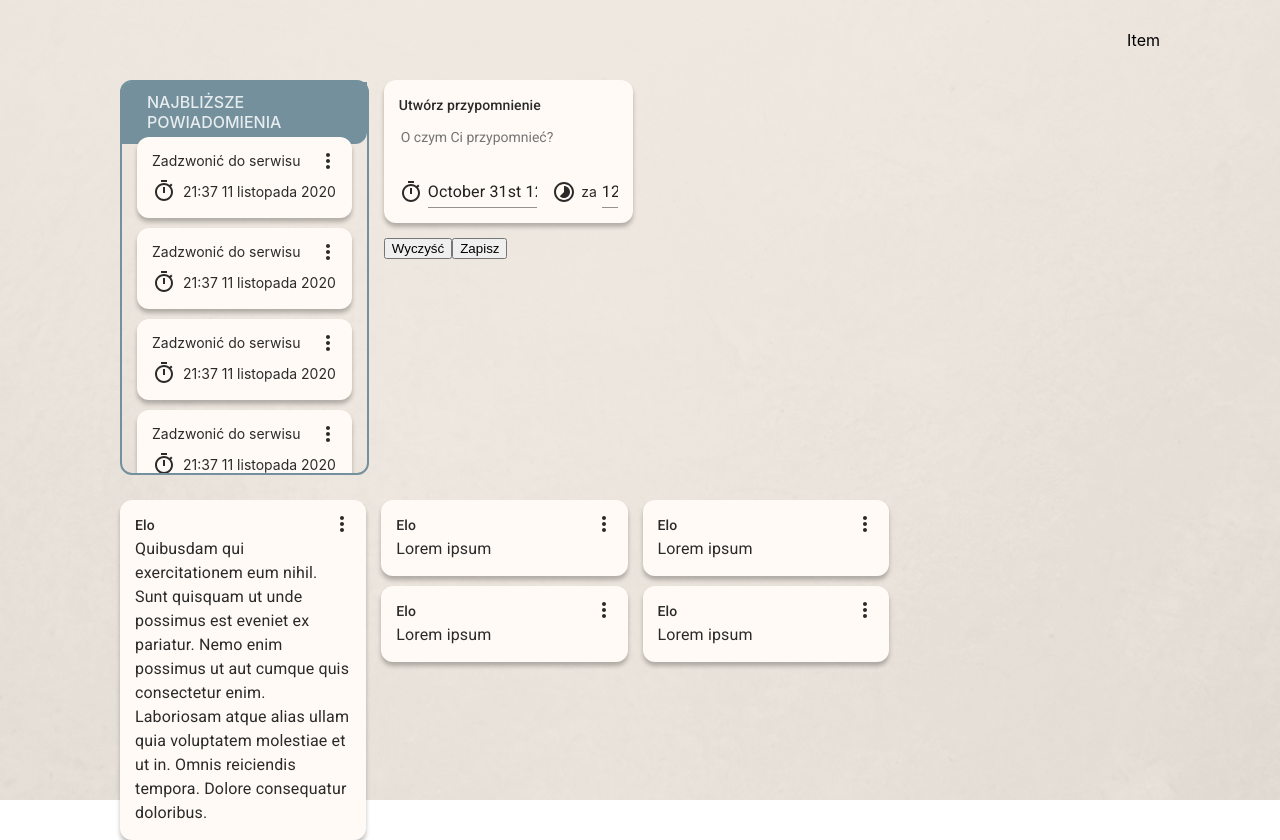
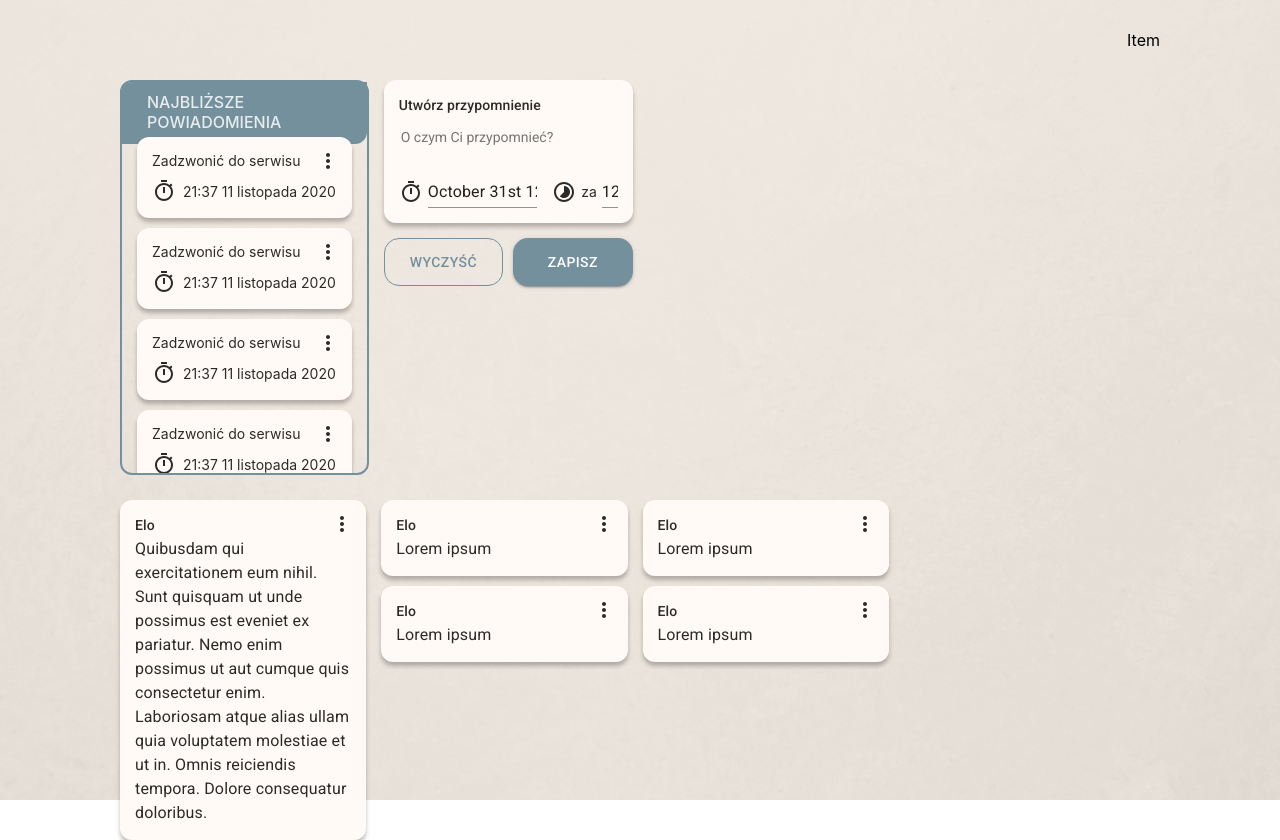
Before and after one commit to KamilPieronczyk/MemoHelp, a React (Create React App) app: page / in a window 1280 px wide. Built offline with nearby package versions, Linux system fonts and the light colour scheme.

Commit message:
btn repaired

```diff
--- a/src/components/Button.js
+++ b/src/components/Button.js
@@ -4,24 +4,16 @@ import {  makeStyles } from '@material-ui/core/styles';
 
 function Btn(props) {
 
-    let s = null;
-
-    if(props.type === 'contained')
-        s = {
-            backgroundColor: `#${props.css.primary}`
-        }
-    else {
-        s = {
-            borderColor: `#${props.css.primary}`,
-        }
+    const s = {
+        borderColor: props.type === 'outlined' ? props.color : 'transparent',
+        backgroundColor: props.type === 'contained' ? props.color : 'transparent',
     }
 
     const useStyles = makeStyles(() => ({
         class: {
-          width: props.css.width,
-          color: `#${props.css.color}`,
           borderRadius: '15px',
-          height: '48px'
+          height: '48px',
+          ...(props.style)
         },
     }));
 
--- a/src/screens/Home/NewNotificationForm/NewNotificationForm.js
+++ b/src/screens/Home/NewNotificationForm/NewNotificationForm.js
@@ -5,6 +5,7 @@ import DateFnsUtils from '@date-io/date-fns';
 import { TimePicker, DateTimePicker, MuiPickersUtilsProvider } from '@material-ui/pickers';
 import Timer from '@material-ui/icons/Timer';
 import Timelapse from '@material-ui/icons/Timelapse';
+import { Button } from '../../../components';
 
 export function NewNotificationForm() {
 	const [ selectedDate, handleDateChange ] = useState(new Date());
@@ -24,24 +25,17 @@ export function NewNotificationForm() {
 					<span style={{ display: 'flex', flexDirection: 'row', alignItems: 'center' }}>
 						<Timer style={{ marginRight: 5 }} />
 						<MuiPickersUtilsProvider utils={DateFnsUtils}>
-							<DateTimePicker
-								value={selectedDate}
-								onChange={handleDateChange}
-								showTodayButton
-								disablePast
-								ampm={false}
-								color="primary"
-							/>
+							<DateTimePicker value={selectedDate} onChange={handleDateChange} showTodayButton disablePast ampm={false} color="primary" />
 						</MuiPickersUtilsProvider>
 					</span>
 					<span style={{ display: 'flex', flexDirection: 'row', alignItems: 'center', width: 100, marginLeft: 15 }}>
 						<Timelapse style={{ marginRight: 5 }} />
-            <span style={{ marginRight: 5 }}>za</span>
+						<span style={{ marginRight: 5 }}>za</span>
 						<MuiPickersUtilsProvider utils={DateFnsUtils}>
 							<TimePicker
 								ampm={false}
 								openTo="minutes"
-								views={[ 'hours','minutes']}
+								views={[ 'hours', 'minutes' ]}
 								format="hh:mm"
 								value={selectedTime}
 								onChange={handleTimeChange}
@@ -51,8 +45,23 @@ export function NewNotificationForm() {
 				</TimePickersContainer>
 			</Container>
 			<ButtonsContainer>
-				<button>Wyczyść</button>
-				<button>Zapisz</button>
+				<Button
+          color="#73909C"
+					type="outlined"
+					text="Wyczyść"
+					style={{ marginRight: 10,width   : '100%',
+          color   : '#73909C',
+         }}
+				/>
+				<Button
+          color="#73909C"
+					type="contained"
+					style={{
+						width   : '100%',
+						color   : '#fff',
+					}}
+					text="Zapisz"
+				/>
 			</ButtonsContainer>
 		</FormContainer>
 	);
@@ -91,7 +100,7 @@ const ContentInput = styled.textarea`
 	margin-top: 10px;
 	resize: none;
 	font-family: 'Roboto';
-  background-color: #fffaf5;
+	background-color: #fffaf5;
 `;
 
 const TimePickersContainer = styled(ButtonsContainer)`
--- a/src/screens/Settings/Settings.js
+++ b/src/screens/Settings/Settings.js
@@ -116,18 +116,18 @@ function Settings() {
             <div className={styles.buttons}>
                 <Button text={"Zamknij konto"} onClick={closeAccount}
                 type='outlined'
-                css={{
+                color="#73909C"
+                style={{
                     width: '35%',
-                    color: '73909C',
-                    primary: '73909C'
+                    color: '#73909C',
                 }}
                 />
                 <Button text={"Zatwierdź zmiany"} onClick={applySettings}
                 type='contained'
-                css={{
+                color="#73909C"
+                style={{
                     width: '60%',
-                    color: 'FFFAF5',
-                    primary: '73909C'
+                    color: '#FFF',
                 }}
                 />
             </div>
```
